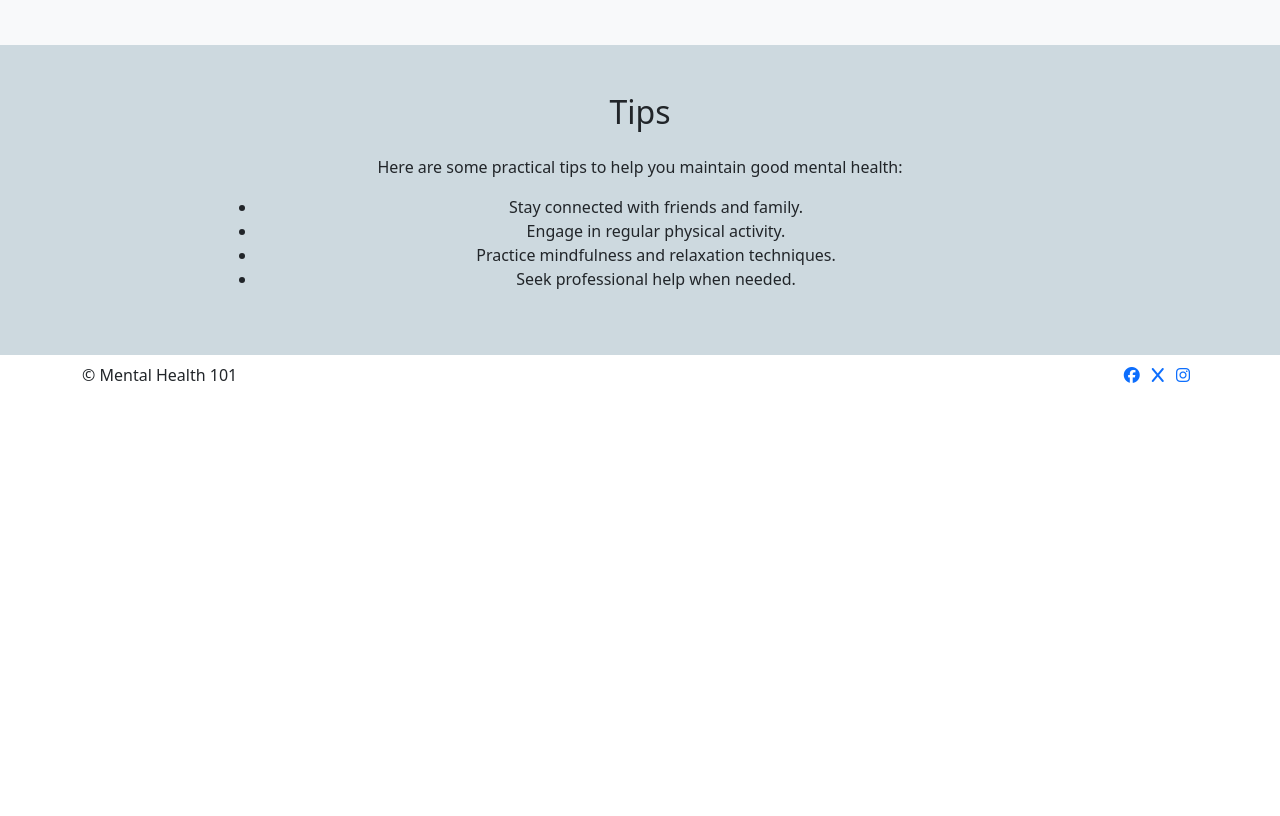
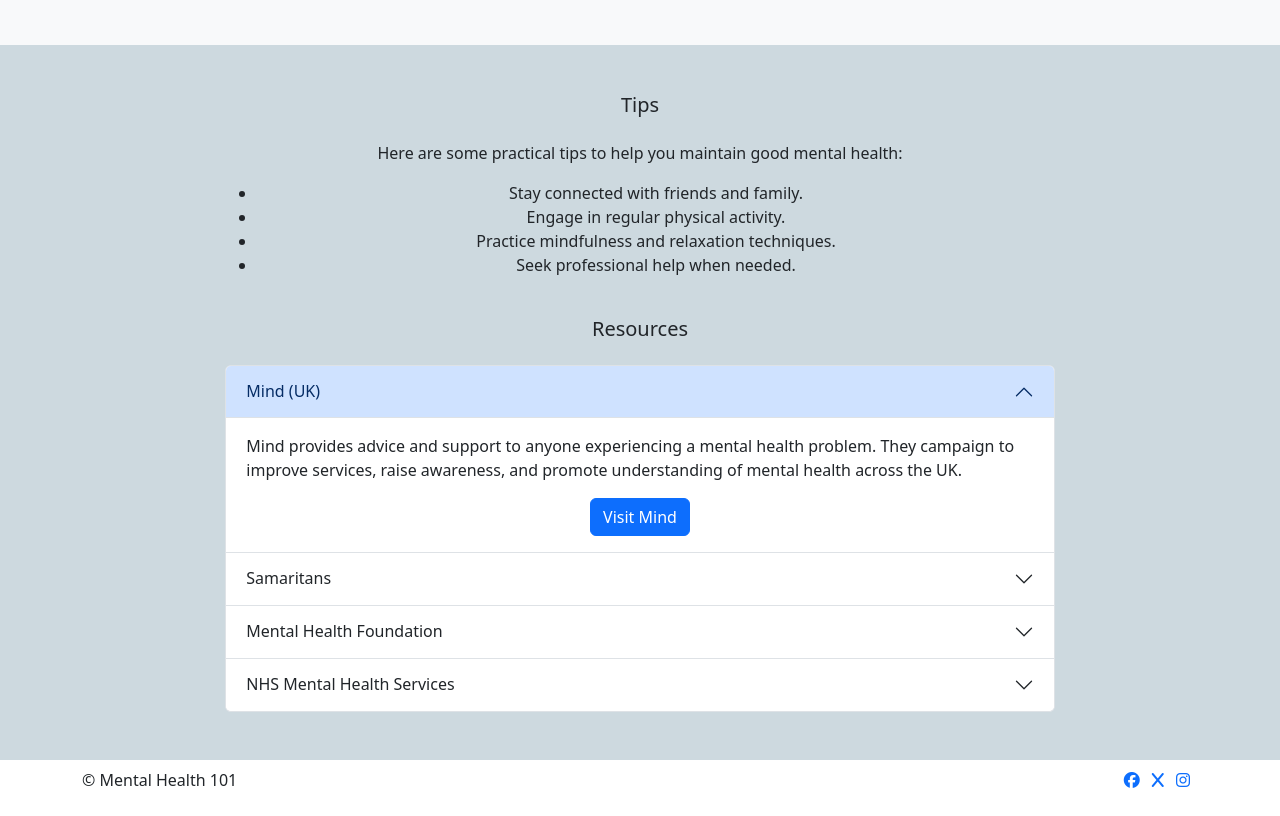
Before and after one commit to decccmcc/mental-health-101, a plain HTML site: page index.html in a window 1280 px wide. Shown: the part 1505-2321 px from the top of the page. Before the commit the page ends 1916 px from the top, so only its background shows below. Drawn offline with nearby package versions, Linux system fonts and the light colour scheme.

Commit message:
Add bootstrap accordian for resources section and fix heading text order

```diff
--- a/index.html
+++ b/index.html
@@ -68,7 +68,7 @@
             <div class="container">
                 <div class="row">
                     <div class="col-md-6 text-md-center">
-                        <h3 class="mb-4">Understanding Mental Health</h2>
+                        <h2 class="mb-4">Understanding Mental Health</h2>
                             <p>Mental health encompasses our emotional, psychological, and social well-being. It affects
                                 how we think,
                                 feel, and act. Good mental health is crucial at every stage of life, from childhood to
@@ -77,7 +77,7 @@
                     </div>
                     <div class="col-md-6">
                         <div class="row">
-                            <h3 class="mb-4 text-md-center">Common Mental Health Conditions</h2>
+                            <h3 class="mb-4 text-md-center">Common Mental Health Conditions</h3>
                             <div class="card col-6">
                                 <img src="assets/images/anxiety.png" class="card-img-top" alt="Image of a person looking anxious">
                                 <div class="card-body">
@@ -118,7 +118,7 @@
         <section id="tips-resources" class="container-fluid py-5">
             <div class="row justify-content-center">
                 <div class="col-md-8 text-center">
-                    <h2 class="mb-4">Tips</h2>
+                    <h5 class="mb-4">Tips</h5>
                     <p>Here are some practical tips to help you maintain good mental health:</p>
                     <ul class="text-center">
                         <li>Stay connected with friends and family.</li>
@@ -127,8 +127,77 @@
                         <li>Seek professional help when needed.</li>
                     </ul>
                 </div>
-
-            </div>
+                <div class="col-md-8 text-center mt-4">
+                    <h5 class="mb-4">Resources</h5>
+                    <div class="accordion" id="accordionExample">
+                        <div class="accordion-item">
+                            <h5 class="accordion-header">
+                                <button class="accordion-button" type="button" data-bs-toggle="collapse"
+                                    data-bs-target="#collapseOne" aria-expanded="true" aria-controls="collapseOne">
+                                    Mind (UK)
+                                </button>
+                            </h5>
+                            <div id="collapseOne" class="accordion-collapse collapse show" data-bs-parent="#accordionExample">
+                                <div class="accordion-body">
+                                    <p class="text-start">Mind provides advice and support to anyone experiencing a mental
+                                        health problem. They campaign to improve services,
+                                        raise awareness, and promote understanding of mental health across the UK.</p>
+                                    <a href="https://www.mind.org.uk/" target="_blank" rel="noopener noreferrer"
+                                        class="btn btn-primary">Visit Mind</a>
+                                </div>
+                            </div>
+                        </div>
+                        <div class="accordion-item">
+                            <h5 class="accordion-header">
+                                <button class="accordion-button collapsed" type="button" data-bs-toggle="collapse"
+                                    data-bs-target="#collapseTwo" aria-expanded="false" aria-controls="collapseTwo">
+                                    Samaritans
+                                </button>
+                            </h5>
+                            <div id="collapseTwo" class="accordion-collapse collapse" data-bs-parent="#accordionExample">
+                                <div class="accordion-body">
+                                    <p class="text-start">Samaritans is a charity that provides 24/7 support for anyone in
+                                        emotional distress, struggling to cope, or at risk of suicide.</p>
+                                    <a href="https://www.samaritans.org/" target="_blank" rel="noopener noreferrer"
+                                        class="btn btn-primary">Visit Samaritans</a>
+                                </div>
+                            </div>
+                        </div>
+                        <div class="accordion-item">
+                            <h5 class="accordion-header">
+                                <button class="accordion-button collapsed" type="button" data-bs-toggle="collapse"
+                                    data-bs-target="#collapseThree" aria-expanded="false" aria-controls="collapseThree">
+                                    Mental Health Foundation
+                                </button>
+                            </h5>
+                            <div id="collapseThree" class="accordion-collapse collapse" data-bs-parent="#accordionExample">
+                                <div class="accordion-body">
+                                    <p class="text-start">The Mental Health Foundation is a UK charity that aims to improve
+                                        mental health for everyone. They provide information, support, and resources to help
+                                        people understand and manage their mental health.</p>
+                                    <a href="https://www.mentalhealth.org.uk/" target="_blank" rel="noopener noreferrer"
+                                        class="btn btn-primary">Visit Mental Health Foundation</a>
+                                </div>
+                            </div>
+                        </div>
+                        <div class="accordion-item">
+                            <h5 class="accordion-header">
+                                <button class="accordion-button collapsed" type="button" data-bs-toggle="collapse"
+                                    data-bs-target="#collapseFour" aria-expanded="false" aria-controls="collapseFour">
+                                    NHS Mental Health Services
+                                </button>
+                            </h5>
+                            <div id="collapseFour" class="accordion-collapse collapse" data-bs-parent="#accordionExample">
+                                <div class="accordion-body">
+                                    <p class="text-start">The NHS provides a range of mental health services across the UK,
+                                        including therapy, counseling, and support for various mental health conditions.</p>
+                                    <a href="https://www.nhs.uk/mental-health/" target="_blank" rel="noopener noreferrer"
+                                        class="btn btn-primary">Visit NHS Mental Health Services</a>
+                                </div>
+                            </div>
+                        </div>
+                    </div>
+                </div>
         </section>
 
 
```
